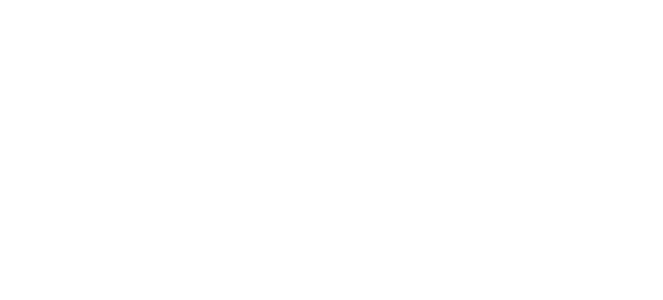
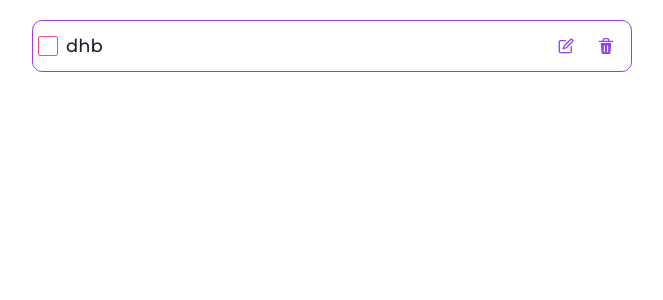
Before and after one commit to LizavetaLeiko/Todo, a React (Create React App) app: page / in a window 1280 px wide. Shown: the top 300 px of the page, without its empty margins (308-971 px from the left). Built offline with nearby package versions, Linux system fonts and the light colour scheme; a web font is replaced by a local one.

Commit message:
added todos and todos list

```diff
--- a/package.json
+++ b/package.json
@@ -3,6 +3,7 @@
   "version": "0.1.0",
   "private": true,
   "dependencies": {
+    "@chakra-ui/icons": "^2.0.19",
     "@chakra-ui/react": "^2.7.1",
     "@emotion/react": "^11.11.1",
     "@emotion/styled": "^11.11.0",
--- a/src/App.tsx
+++ b/src/App.tsx
@@ -1,8 +1,16 @@
+import { Flex } from "@chakra-ui/react";
+import TodoList from "./components/todoList/TodoList";
 
 function App() {
   return (
     <div className="App">
-
+      <Flex
+        justify={"center"}
+        align={"center"}
+        direction={"column"}
+      >
+        <TodoList/>
+      </Flex>
     </div>
   );
 }
--- /dev/null
+++ b/src/components/todo/Todo.tsx
@@ -0,0 +1,48 @@
+import {
+  Box,
+  Checkbox,
+  Flex,
+  IconButton,
+} from "@chakra-ui/react";
+import { IToDo } from "../../interfaces/ITodo";
+import {
+  DeleteIcon,
+  EditIcon,
+} from "@chakra-ui/icons";
+import theme from "../../theme";
+
+const Todo = (props: IToDo) => {
+  return (
+    <Flex
+      justifyContent={"space-between"}
+      borderRadius={"10px"}
+      border={`1px solid ${theme.colors.purple}`}
+      padding={'5px'}
+      width={'100%'}
+    >
+      <Checkbox
+        size='lg'
+        iconColor={theme.colors.green}
+        colorScheme={theme.colors.white}
+      >
+        {props.todo}
+      </Checkbox>
+      <Box>
+        <IconButton
+          color={theme.colors.purple}
+          variant={"ghost"}
+          icon={<EditIcon />}
+          aria-label={"edit"}
+        />
+        <IconButton
+          color={theme.colors.purple}
+          variant={"ghost"}
+          icon={<DeleteIcon />}
+          aria-label={"delete"}
+        />
+      </Box>
+    </Flex>
+  );
+};
+
+export default Todo;
--- /dev/null
+++ b/src/components/todoList/TodoList.tsx
@@ -0,0 +1,29 @@
+import { Flex, theme } from "@chakra-ui/react";
+import Todo from "../todo/Todo";
+import { IToDo } from "../../interfaces/ITodo";
+import { useAppSelector } from "../../store/reduxHook";
+
+const TodoList = () => {
+
+  const todos: IToDo[] = useAppSelector((state) => state);
+
+  return (
+    <Flex
+      justify={"center"}
+      align={"center"}
+      direction={"column"}
+      width={"50%"}
+      padding={"20px"}
+      border={`1px solid ${theme.colors.purple}`}
+      borderRadius={"10px"}
+    >
+      {todos.map((item: IToDo) => {
+        return (
+          <Todo key={item.id} todo={item.todo} id={item.id} />
+        );
+      })}
+    </Flex>
+  );
+};
+
+export default TodoList;
--- a/src/index.css
+++ b/src/index.css
@@ -3,3 +3,9 @@
   padding: 0;
   box-sizing: border-box;
 }
+.chakra-checkbox__control{
+  border: 1px solid #FA4B75 !important
+}
+.chakra-checkbox__control[data-checked]{
+  border: 1px solid #55EB7F !important
+}
--- a/src/index.tsx
+++ b/src/index.tsx
@@ -3,6 +3,8 @@
 import App from './App';
 import { Provider } from 'react-redux';
 import { store } from './store/store';
+import { ChakraProvider } from '@chakra-ui/react';
+import theme from './theme';
 
 const root = ReactDOM.createRoot(
   document.getElementById('root') as HTMLElement
@@ -10,6 +12,8 @@
 const reduxStore = store();
 root.render(
   <Provider store={reduxStore}>
-    <App />
+    <ChakraProvider theme={theme}>
+      <App />
+    </ChakraProvider>
   </Provider>
 );
--- /dev/null
+++ b/src/interfaces/ITodo.ts
@@ -0,0 +1,4 @@
+export interface IToDo {
+  todo: string;
+  id: string;
+}
--- a/src/store/redusers/todoSlice.ts
+++ b/src/store/redusers/todoSlice.ts
@@ -1,27 +1,43 @@
-import { PayloadAction, createSlice } from "@reduxjs/toolkit"
+import {
+  PayloadAction,
+  createSlice,
+} from "@reduxjs/toolkit";
+import { IToDo } from "../../interfaces/ITodo";
 
-interface IToDo{
-  todo: string,
-  id: string
-}
-
-const initialState: IToDo[] = [];
+const initialState: IToDo[] = [{todo: 'dhb', id: 'shb'}];
 
 const todoSlice = createSlice({
   name: "todo",
   initialState,
   reducers: {
-    addTodo: (state, action: PayloadAction<IToDo>) => {
-      state.push(action.payload)
+    addTodo: (
+      state,
+      action: PayloadAction<IToDo>
+    ) => {
+      state.push(action.payload);
     },
-    deleteTodo: (state, action: PayloadAction<string>) => {
-      state.filter((item: IToDo) => item.id !== action.payload)
+    deleteTodo: (
+      state,
+      action: PayloadAction<string>
+    ) => {
+      state.filter(
+        (item: IToDo) =>
+          item.id !== action.payload
+      );
     },
-    editTodo: (state, action: PayloadAction<IToDo>) => {
-      state.map((item: IToDo) => item.id !== action.payload.id ? action.payload : item)
-    }
-  }
-})
+    editTodo: (
+      state,
+      action: PayloadAction<IToDo>
+    ) => {
+      state.map((item: IToDo) =>
+        item.id !== action.payload.id
+          ? action.payload
+          : item
+      );
+    },
+  },
+});
 
-export const { addTodo, deleteTodo, editTodo } = todoSlice.actions;
+export const { addTodo, deleteTodo, editTodo } =
+  todoSlice.actions;
 export default todoSlice.reducer;
--- /dev/null
+++ b/src/theme/index.ts
@@ -0,0 +1,17 @@
+import { extendTheme } from "@chakra-ui/react";
+
+const theme = extendTheme({
+  fonts: {
+    body: 'Montserrat, sans-serif',
+    heading: 'Montserrat, sans-serif',
+  },
+  colors: {
+    purple: '#933EFF',
+    red: '#FA4B75',
+    green: '#55EB7F',
+    white: '#ffffff',
+    black: '#000000',
+  }
+});
+
+export default theme
```
Also changed, not shown: 1 other file (tests, documents, lock files or other folders).
